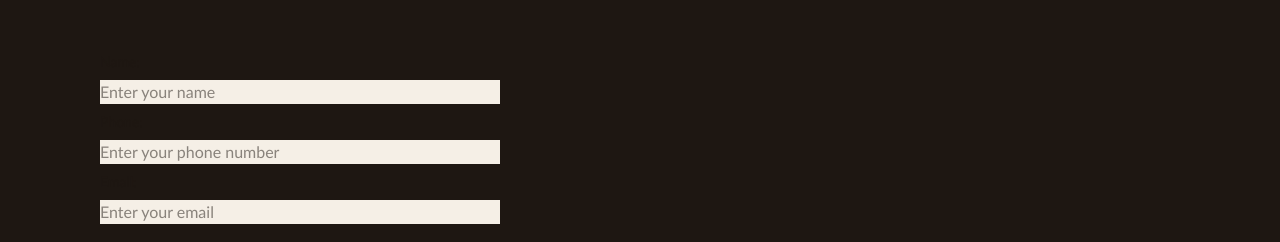
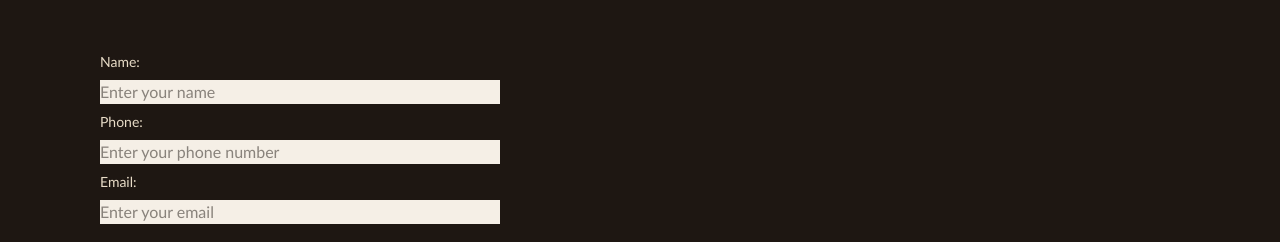
Before and after one commit to nick92461/salon-evolve, a Next.js app: page /booking in a window 1280 px wide. Shown: the part 228-470 px from the top of the page. Built offline with nearby package versions, Linux system fonts and the light colour scheme.

Commit message:
fix text color on Info component

```diff
--- a/src/components/booking/Info.tsx
+++ b/src/components/booking/Info.tsx
@@ -19,13 +19,13 @@ export default function Info({ name, setName, email, setEmail, phone, setPhone }
 
     return (
     <section id="info" className="scroll-mt-[76px] bg-ink px-6 py-28 sm:px-12">
-        <div className="mx-auto max-w-[1080px] text-linen">
+        <div className="mx-auto max-w-[1080px]">
             <motion.div
                 initial={{ opacity: 0, y: 28 }}
                 whileInView={{ opacity: 1, y: 0 }}
                 viewport={{ once: true, amount: 0.3 }}
                 transition={{ duration: 0.7 }}
-                className="mb-14 max-w-[640px]"
+                className="mb-14 max-w-[640px] text-linen"
             >
                 <p className="mb-4 text-xs font-semibold uppercase tracking-[0.16em] text-brass">
                     Request an appointment
@@ -43,7 +43,7 @@ export default function Info({ name, setName, email, setEmail, phone, setPhone }
                 className="mb-14 max-w-[640px]"
             >
                 <div className="flex flex-col gap-2">
-                    <label htmlFor="name" className="w-24 text-sm text-ink pr-2">
+                    <label htmlFor="name" className="w-24 text-sm text-linen pr-2">
                         Name:
                     </label>
                     <input
@@ -56,7 +56,7 @@ export default function Info({ name, setName, email, setEmail, phone, setPhone }
                         placeholder="Enter your name"
                     />
 
-                    <label htmlFor="phone" className="w-24 text-sm text-ink pr-2">
+                    <label htmlFor="phone" className="w-24 text-sm text-linen pr-2">
                         Phone:
                     </label>
                     <input
@@ -68,7 +68,7 @@ export default function Info({ name, setName, email, setEmail, phone, setPhone }
                         placeholder="Enter your phone number"
                     />
 
-                    <label htmlFor="email" className="w-24 text-sm text-ink pr-2">
+                    <label htmlFor="email" className="w-24 text-sm text-linen pr-2">
                         Email:
                     </label>
                     <input
```
